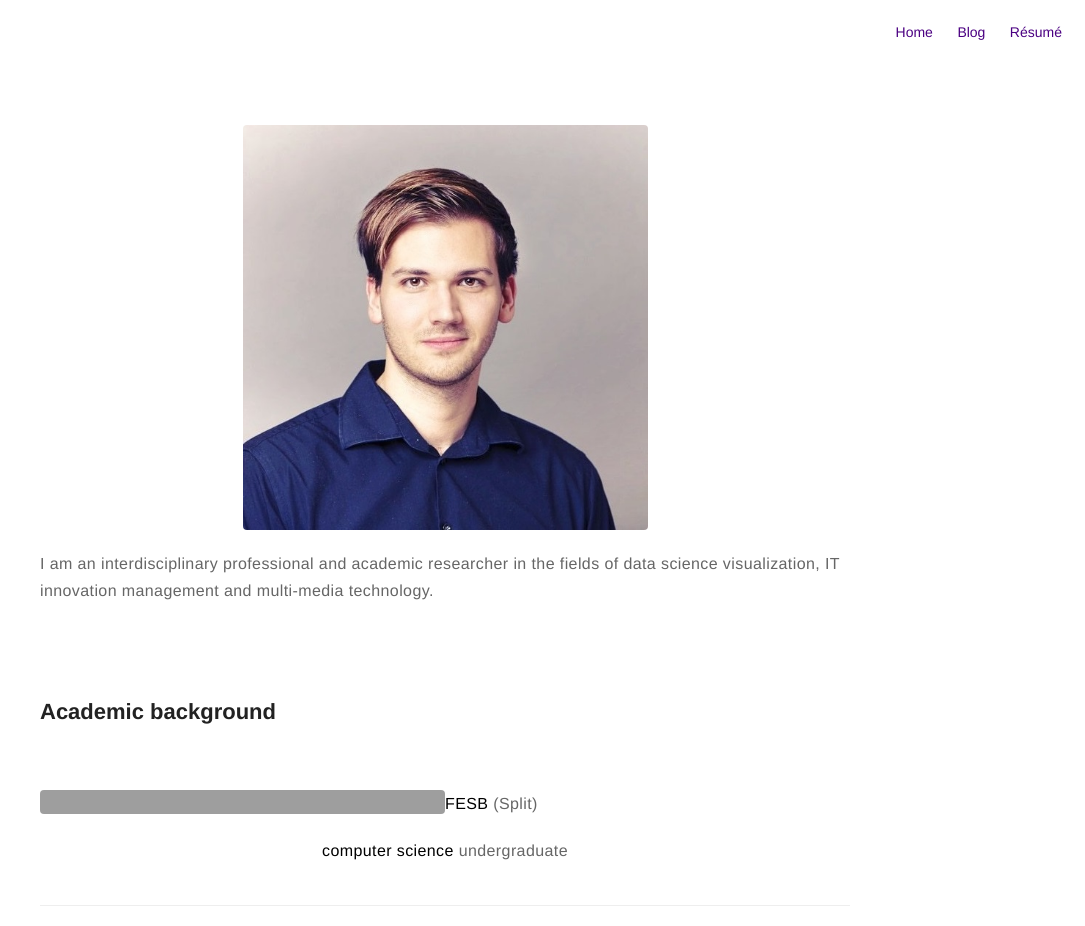
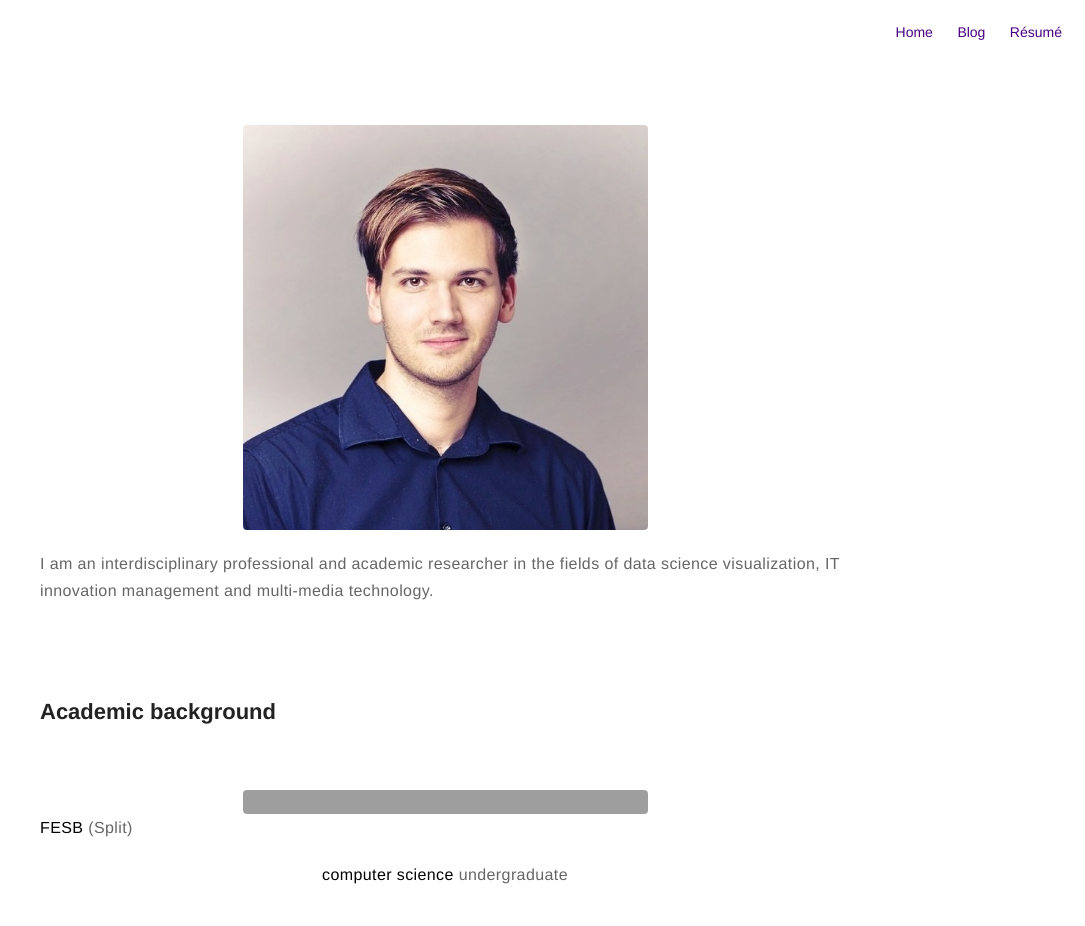
Before and after one commit to dljubenk/dljubenk.github.io, a Jekyll site: the page built from about.md, in a window 1280 px wide. Shown: the top 926 px of the page, without its empty margins (195-1280 px from the left). Built offline with Jekyll 4.4.1, drawn with Linux system fonts in a browser that asks for light colours; grey boxes are pictures that could not be loaded.

Commit message:
Update about.md

```diff
--- a/about.md
+++ b/about.md
@@ -14,10 +14,10 @@ layout: page
 
 <br>
 
-<p><img src="https://cdn-icons-png.flaticon.com/512/299/299784.png" height="24" width="24" align="left"> <strong>FESB</strong> (Split)</p>
+<p><img src="https://cdn-icons-png.flaticon.com/512/299/299784.png" height="24" width="24"> <strong>FESB</strong> (Split)</p>
 <p align="center"><strong>computer science</strong> undergraduate</p>
 ---
-<p><img src="https://cdn-icons-png.flaticon.com/512/299/299743.png" align="left"> <strong>EPFL</strong> (Lausanne)</p>
+<p><img src="https://cdn-icons-png.flaticon.com/512/299/299743.png" height="12" width="12" align="left"> <strong>EPFL</strong> (Lausanne)</p>
 <p align="center">undergraduate thesis project</p>
 ---
 <p><img src="https://cdn-icons-png.flaticon.com/512/299/299711.png" height="24" width="24" align="left"> <strong>TU/e</strong> (Eindhoven)</p>
```
